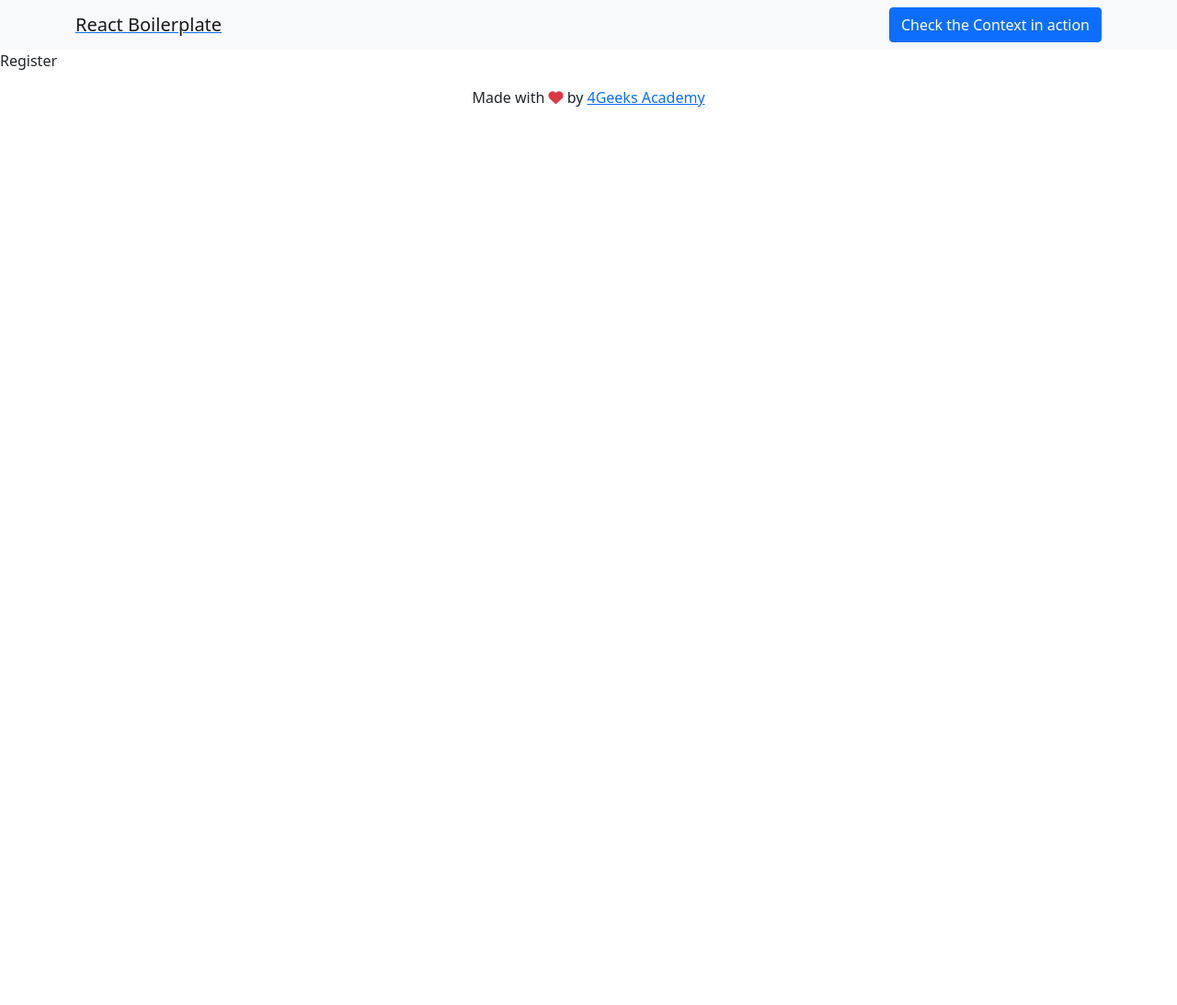
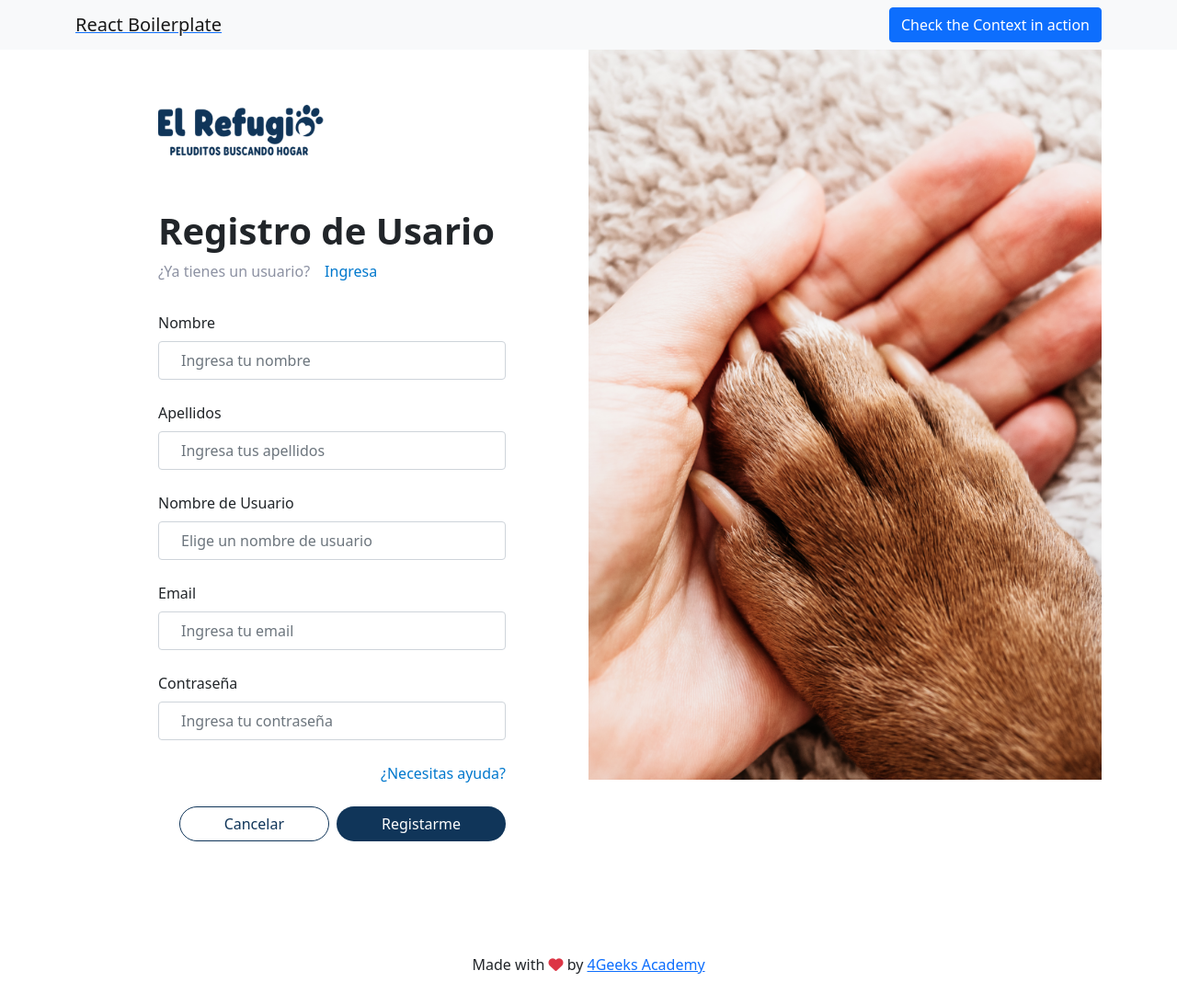
Before and after one commit to 4GeeksAcademy/proyecto-final-pt-uy, a React app: page /register in a window 1280 px wide. Shown: the whole page at 92% size. Before the commit the page ends 800 px from the top, so only its background shows below. Built offline with nearby package versions, Linux system fonts and the light colour scheme; no server answers.

Commit message:
SignUp 1st commit

```diff
--- a/src/front/js/pages/Register.js
+++ b/src/front/js/pages/Register.js
@@ -1,9 +1,59 @@
 import React from 'react'
+import { Link } from 'react-router-dom';
 import "../../styles/home.css";
+import SignUpImage from "../../img/SignUpImage.png";
+import LogoImage from "../../img/Logo.png";
 
 const Register = () => {
   return (
-    <div>Register</div>
+    <div className='container d-flex flex-column-reverse flex-md-row mb-3'>
+      <div className='col-md-6'>
+        <div className='formMargin'>
+          <div>
+            <img src={LogoImage} alt='SignUpImage' className='' />
+          </div>
+          <div className='mt-5 mb-3'>
+            <h1 className="boldText">Registro de Usario</h1>
+            <div className="d-flex flex-row mb-3">
+              <p className="greyText pe-3">¿Ya tienes un usuario?</p>
+              <Link to={"/login"} className="linkStyle">Ingresa</Link>
+            </div>
+          </div>
+          <div>
+            <div className="mb-4">
+              <label for="name" className="form-label primaryText">Nombre</label>
+              <input type="text" className="form-control py-2 px-4" id="name" placeholder="Ingresa tu nombre" />
+            </div>
+            <div className="mb-4">
+              <label for="lastname" className="form-label primaryText">Apellidos</label>
+              <input type="text" className="form-control py-2 px-4" id="lastname" placeholder="Ingresa tus apellidos" />
+            </div>
+            <div className="mb-4">
+              <label for="userName" className="form-label">Nombre de Usuario</label>
+              <input type="text" className="form-control py-2 px-4" id="userName" placeholder="Elige un nombre de usuario" />
+            </div>
+            <div className="mb-4">
+              <label for="email" className="form-label">Email</label>
+              <input type="email" className="form-control py-2 px-4" id="email" placeholder="Ingresa tu email" />
+            </div>
+            <div className="mb-4">
+              <label for="password" className="form-label">Contraseña</label>
+              <input type="password" className="form-control py-2 px-4" id="password" placeholder="Ingresa tu contraseña" />
+            </div>
+            <div className='mb-4 d-flex'>
+              <Link to={""} className="linkStyle ms-auto">¿Necesitas ayuda?</Link>
+            </div>
+            <div className='mb-4 d-flex'>
+              <button type="button" class="btn btn-outline-darkBlue px-5 rounded-pill ms-auto">Cancelar</button>
+              <button type="submit" class="btn btn-darkBlue px-5 rounded-pill ms-2">Registarme</button>
+            </div>
+          </div>
+        </div>
+      </div>
+      <div className='col-md-6'>
+        <img src={SignUpImage} alt='SignUpImage' className='image' />
+      </div>
+    </div>
   )
 }
 
--- a/src/front/styles/index.css
+++ b/src/front/styles/index.css
@@ -1,3 +1,35 @@
-/*
-    General Styles used on every website (Don't Repeat Yourself)
-*/
+
+
+.boldText {
+    font-weight: bolder ;
+}
+
+.greyText {
+    color: #8C91A2
+}
+
+.linkStyle {
+    color: #0078CD;
+    text-decoration: none;
+}
+
+.image {
+    width: 100%;
+    height: auto;
+    display: block;
+}
+
+.formMargin{
+    margin: 90px;
+    margin-top: 50px;
+}
+
+.btn-outline-darkBlue{
+    color: #103559;
+    border-color: #103559;
+}
+
+.btn-darkBlue{
+    background-color: #103559;
+    color: white;
+}
--- a/template.html
+++ b/template.html
@@ -1,19 +1,32 @@
 <!DOCTYPE html>
 <html class="h-100">
+
 <head>
     <meta name="viewport" content="width=device-width, initial-scale=1.0">
     <meta charset="UTF-8">
     <title>Hello Rigo with Vanilla.js</title>
-        <link href="https://cdn.jsdelivr.net/npm/bootstrap@5.1.3/dist/css/bootstrap.min.css" rel="stylesheet" integrity="sha384-1BmE4kWBq78iYhFldvKuhfTAU6auU8tT94WrHftjDbrCEXSU1oBoqyl2QvZ6jIW3" crossorigin="anonymous">
+    <link href="https://cdn.jsdelivr.net/npm/bootstrap@5.1.3/dist/css/bootstrap.min.css" rel="stylesheet"
+        integrity="sha384-1BmE4kWBq78iYhFldvKuhfTAU6auU8tT94WrHftjDbrCEXSU1oBoqyl2QvZ6jIW3" crossorigin="anonymous">
     <!-- FontAwesome v6.1.2 -->
     <link rel="stylesheet" href="https://cdnjs.cloudflare.com/ajax/libs/font-awesome/6.1.2/css/all.min.css">
 
+    <!-- Google Fonts Fredoka -->
+    <link rel="preconnect" href="https://fonts.googleapis.com">
+    <link rel="preconnect" href="https://fonts.gstatic.com" crossorigin>
+    <link href="https://fonts.googleapis.com/css2?family=Fredoka:wght@500&display=swap" rel="stylesheet">
+
 </head>
+
 <body class="h-100">
     <div id="app" class="h-100"></div>
 
-        <script src="https://cdn.jsdelivr.net/npm/@popperjs/core@2.10.2/dist/umd/popper.min.js" integrity="sha384-7+zCNj/IqJ95wo16oMtfsKbZ9ccEh31eOz1HGyDuCQ6wgnyJNSYdrPa03rtR1zdB" crossorigin="anonymous"></script>
-        <script src="https://cdn.jsdelivr.net/npm/bootstrap@5.1.3/dist/js/bootstrap.min.js" integrity="sha384-QJHtvGhmr9XOIpI6YVutG+2QOK9T+ZnN4kzFN1RtK3zEFEIsxhlmWl5/YESvpZ13" crossorigin="anonymous"></script>
+    <script src="https://cdn.jsdelivr.net/npm/@popperjs/core@2.10.2/dist/umd/popper.min.js"
+        integrity="sha384-7+zCNj/IqJ95wo16oMtfsKbZ9ccEh31eOz1HGyDuCQ6wgnyJNSYdrPa03rtR1zdB"
+        crossorigin="anonymous"></script>
+    <script src="https://cdn.jsdelivr.net/npm/bootstrap@5.1.3/dist/js/bootstrap.min.js"
+        integrity="sha384-QJHtvGhmr9XOIpI6YVutG+2QOK9T+ZnN4kzFN1RtK3zEFEIsxhlmWl5/YESvpZ13"
+        crossorigin="anonymous"></script>
 
 </body>
+
 </html>
```
Also changed, not shown: src/front/img/Logo.png (added), src/front/img/SignUpImage.png (added). Lines whose indentation alone changed are shown as unchanged.
